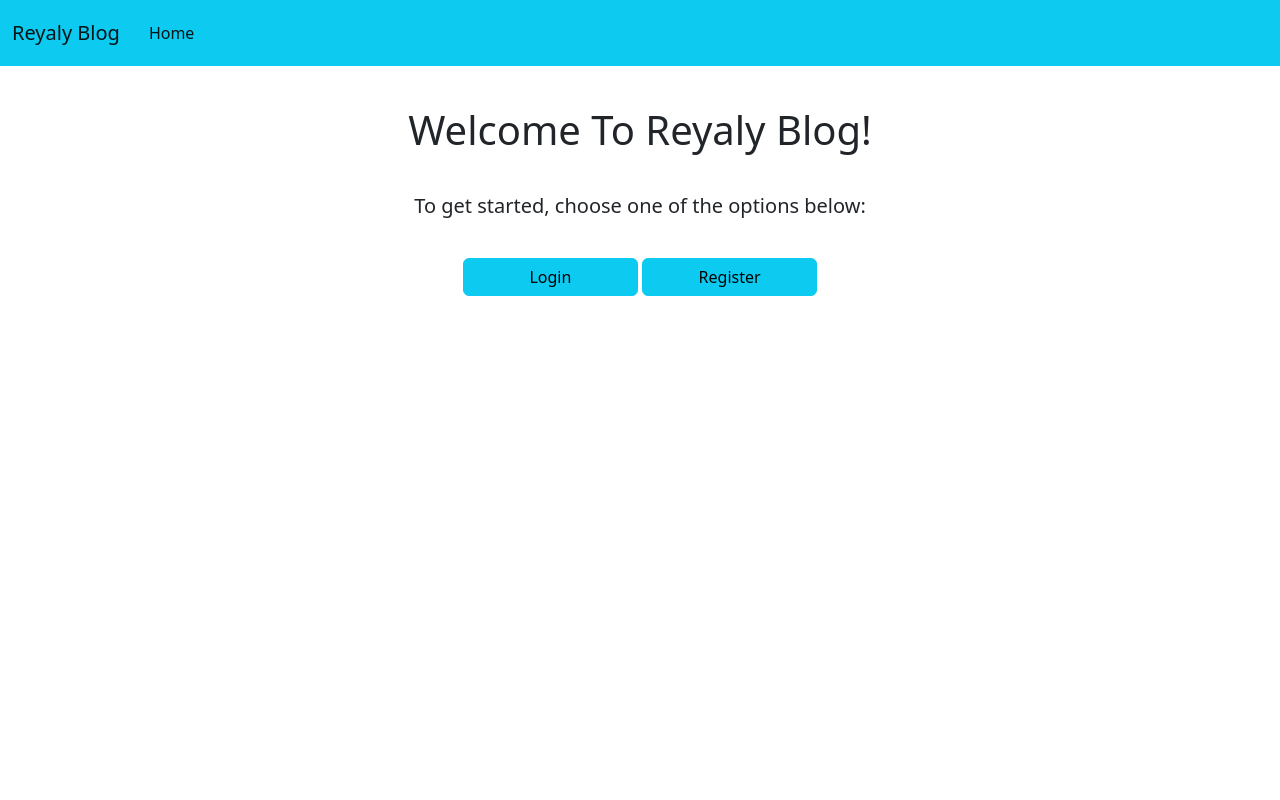
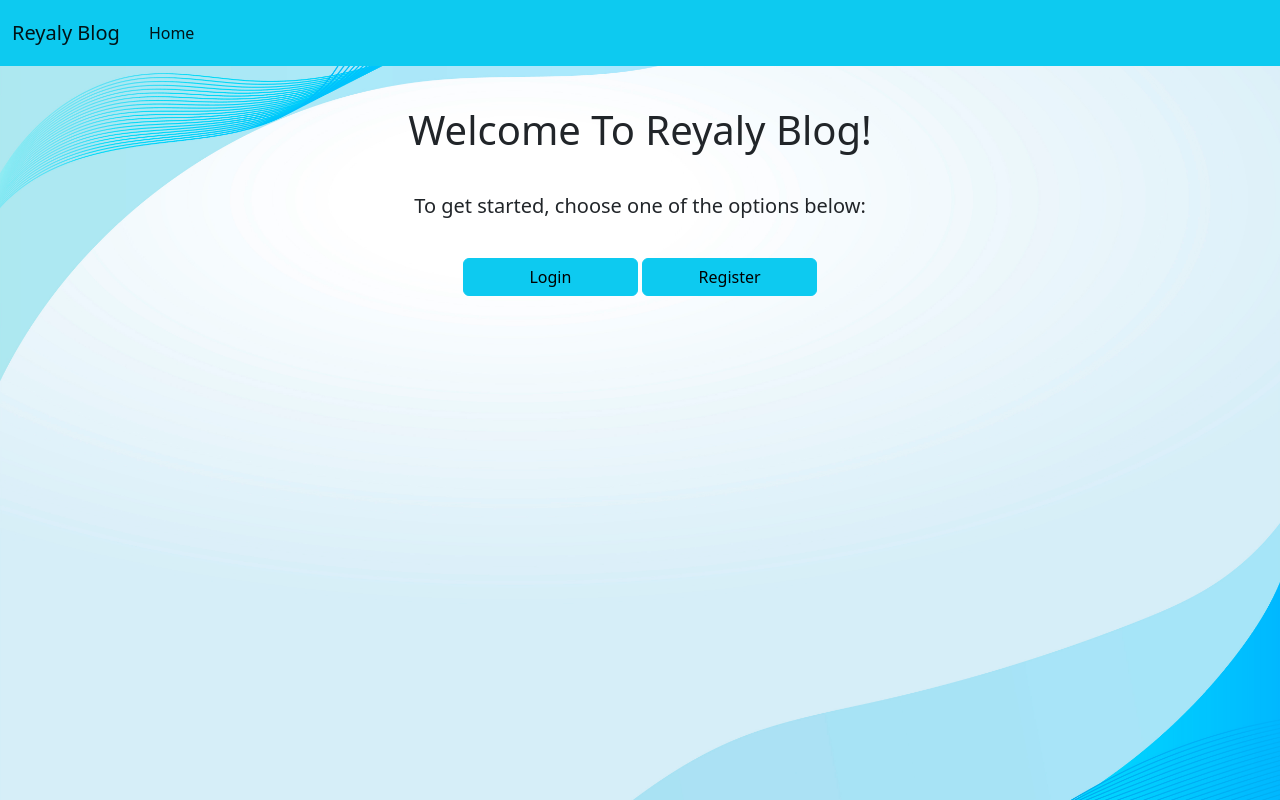
Before and after one commit to anclark686/blog2, a Flask app: page /home in a window 1280 px wide. Run offline with Flask 2, Linux system fonts and the light colour scheme.

Commit message:
added background

```diff
--- a/app.py
+++ b/app.py
@@ -20,7 +20,6 @@ def before_request():
     if 'user_id' in session:
         user = db.retrieve_user_by_id(int(str(session)[32:-2]))
         g.user = user
-    print(g.user)
 
 
 @app.route('/')
--- a/static/css/main.css
+++ b/static/css/main.css
@@ -1,3 +1,16 @@
+body {
+    min-height: 100%;
+    background-image: url("./../blue.jpg");
+    background-size: cover;
+    background-position: top;
+    min-height: 100vh;
+    /* height: 100vh;  */
+    position: relative;
+    background-attachment: fixed;
+   }
+
+
+
 h1, h2, h5, p {
     text-align: center;
     margin-top: 40px;
--- a/templates/base.html
+++ b/templates/base.html
@@ -6,6 +6,7 @@
 
 </head>
 <body>
+  <div class="bg-wrapper">
 	<nav class="navbar navbar-expand-lg bg-info">
 	  <div class="container-fluid">
 		<a class="navbar-brand" href="#">Reyaly Blog</a>
@@ -35,7 +36,8 @@
 	{% block content %}
 
 	{% endblock %}
-<!-- JavaScript Bundle with Popper -->
+  </div>
+	<!-- JavaScript Bundle with Popper -->
 <script src="https://cdn.jsdelivr.net/npm/bootstrap@5.2.0-beta1/dist/js/bootstrap.bundle.min.js" integrity="sha384-pprn3073KE6tl6bjs2QrFaJGz5/SUsLqktiwsUTF55Jfv3qYSDhgCecCxMW52nD2" crossorigin="anonymous"></script>
 </body>
 </html>
```
Also changed, not shown: database.db, static/blue.jpg (added).
